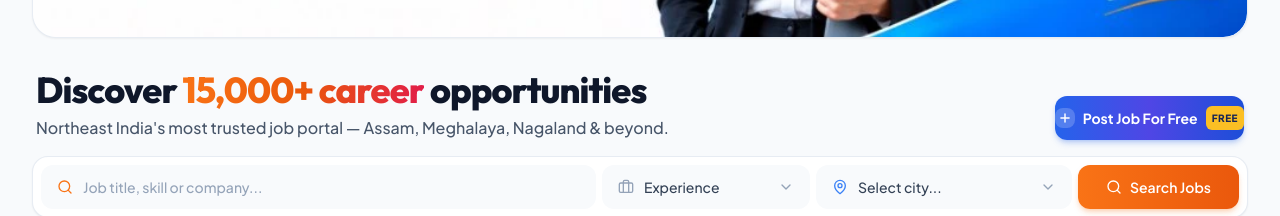
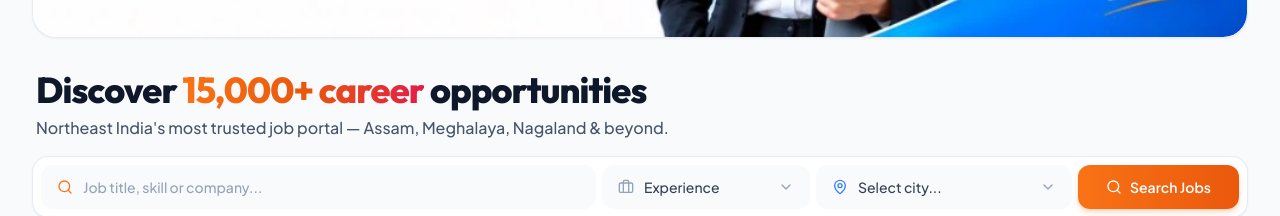
Before and after one commit to directorcareerwings-cpu/Career-Wings-Job, a React (Vite) app in the folder client/: page / in a window 1280 px wide. Shown: the part 475-691 px from the top of the page. Built offline with nearby package versions, Linux system fonts and the light colour scheme; no server answers.

Commit message:
chore: remove blue Post Job For Free CTA button from homepage hero section

```diff
--- a/client/src/pages/public/Home.tsx
+++ b/client/src/pages/public/Home.tsx
@@ -34,7 +34,6 @@ import {
   Truck,
   Check,
   Flame,
-  Plus,
 } from 'lucide-react'
 import { useAuth } from '@/hooks/useAuth'
 import { Button } from '@/components/ui/Button'
@@ -124,7 +123,6 @@ const CURATED_CATEGORIES = [
 
 function HeroSection() {
   const navigate = useNavigate()
-  const { isAuthenticated, isEmployer, isAdmin, isCandidate } = useAuth()
   const [keyword, setKeyword] = useState('')
   const [location, setLocation] = useState('')
   const [experience, setExperience] = useState('')
@@ -179,9 +177,8 @@ function HeroSection() {
           )}
         </div>
 
-        {/* Heading & Subtitle with "Post Job For Free" CTA */}
-        <div className="mb-4 px-1 flex flex-col sm:flex-row sm:items-end sm:justify-between gap-4">
-          <div>
+        {/* Heading & Subtitle */}
+        <div className="mb-4 px-1">
           <h2 className="text-2xl sm:text-3xl md:text-4xl font-extrabold text-slate-900 tracking-tight leading-tight">
             {publicSettings?.HERO_TITLE || (
               <>
@@ -196,34 +193,6 @@ function HeroSection() {
           <p className="text-slate-600 text-sm sm:text-base mt-1.5 font-medium">
             Northeast India's most trusted job portal — Assam, Meghalaya, Nagaland &amp; beyond.
           </p>
-          </div>
-
-          {/* Prominent "Post Job For Free" Hero CTA */}
-          <Link
-            to={
-              isAuthenticated
-                ? isEmployer || isAdmin
-                  ? '/employer/jobs/post'
-                  : '/login?redirect=/employer/jobs/post'
-                : '/register?role=EMPLOYER&redirect=/employer/jobs/post'
-            }
-            onClick={(e) => {
-              if (isAuthenticated && isCandidate) {
-                e.preventDefault()
-                toast('Please sign in with an Employer account to post vacancies.', { icon: '🏢' })
-                navigate('/login?redirect=/employer/jobs/post')
-              }
-            }}
-            className="inline-flex items-center justify-center gap-2 px-4.5 py-2.5 rounded-xl font-bold text-xs sm:text-sm text-white bg-gradient-to-r from-blue-600 via-indigo-600 to-blue-700 hover:from-blue-700 hover:to-indigo-800 shadow-md shadow-blue-600/25 hover:shadow-lg hover:shadow-blue-600/35 active:scale-[0.98] transition cursor-pointer self-start sm:self-auto shrink-0 group"
-          >
-            <div className="w-5 h-5 rounded-lg bg-white/20 flex items-center justify-center group-hover:scale-110 transition-transform">
-              <Plus className="w-3.5 h-3.5 stroke-[2.5]" />
-            </div>
-            <span>Post Job For Free</span>
-            <span className="bg-amber-400 text-blue-950 text-[10px] font-black uppercase px-1.5 py-0.5 rounded-md tracking-wider">
-              Free
-            </span>
-          </Link>
         </div>
 
         {/* Elevated Search Bar */}
```
Also changed, not shown: 318 other files (tests, documents, lock files or other folders). Lines whose indentation alone changed are shown as unchanged.
